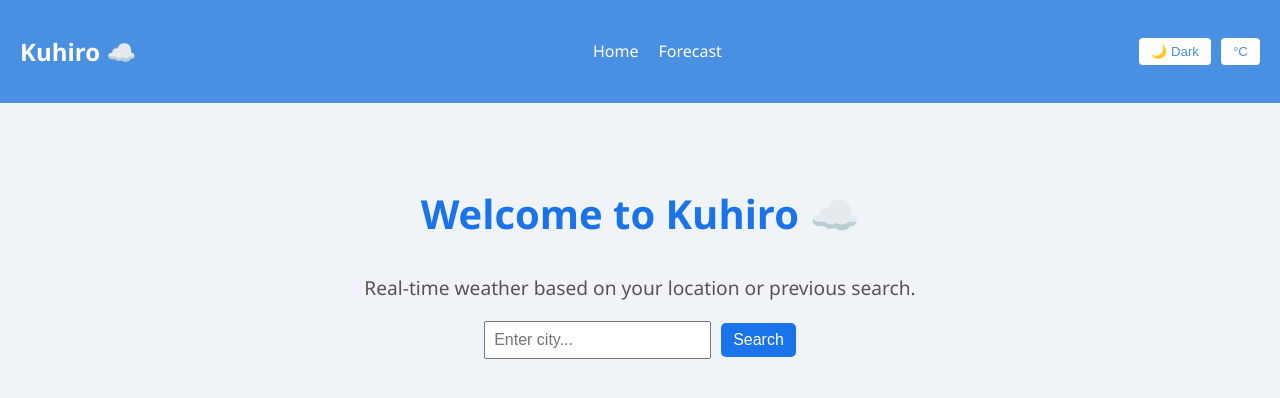
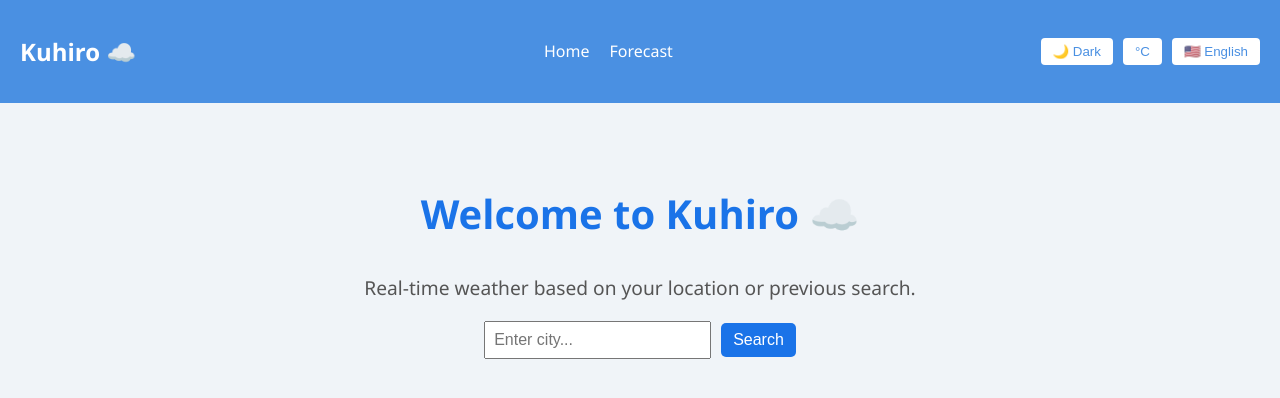
Before and after one commit to Mridulkhanal/kuhiro-weather-app, a React (Create React App) app in the folder frontend/: page / in a window 1280 px wide. Shown: the top 398 px of the page. Built offline with nearby package versions, Linux system fonts and the light colour scheme; no server answers.

Commit message:
Language toggle shows in navbar

```diff
--- a/frontend/src/App.tsx
+++ b/frontend/src/App.tsx
@@ -2,10 +2,12 @@ import { BrowserRouter as Router, Routes, Route } from "react-router-dom";
 import Home from "./pages/Home";
 import Forecast from "./pages/Forecast";
 import Navbar from "./components/Navbar";
-import "./index.css"; // make sure this is imported
+import { LanguageProvider } from "./context/LanguageContext";
+import "./index.css";
 
 function App() {
   return (
+    <LanguageProvider>
       <Router>
         <Navbar />
         <div className="container">
@@ -15,6 +17,7 @@ function App() {
           </Routes>
         </div>
       </Router>
+    </LanguageProvider>
   );
 }
 
--- a/frontend/src/components/Navbar.css
+++ b/frontend/src/components/Navbar.css
@@ -76,3 +76,18 @@ body.dark .unit-toggle {
   background-color: #444;
   color: white;
 }
+
+.lang-toggle {
+  padding: 6px 12px;
+  background-color: white;
+  color: #4a90e2;
+  border: none;
+  border-radius: 4px;
+  cursor: pointer;
+  font-weight: 500;
+}
+
+body.dark .lang-toggle {
+  background-color: #444;
+  color: white;
+}
--- a/frontend/src/components/Navbar.tsx
+++ b/frontend/src/components/Navbar.tsx
@@ -1,5 +1,6 @@
 import { useEffect, useState } from "react";
 import { Link } from "react-router-dom";
+import { useLanguage } from "../context/LanguageContext"; // NEW
 import "./Navbar.css";
 
 const Navbar = () => {
@@ -11,18 +12,15 @@ const Navbar = () => {
     return (localStorage.getItem("kuhiro_unit") as "metric" | "imperial") || "metric";
   });
 
+  const { lang, toggleLang } = useLanguage();
+
   useEffect(() => {
-    if (darkMode) {
-      document.body.classList.add("dark");
-    } else {
-      document.body.classList.remove("dark");
-    }
+    document.body.classList.toggle("dark", darkMode);
     localStorage.setItem("kuhiro_dark_mode", String(darkMode));
   }, [darkMode]);
 
   useEffect(() => {
     localStorage.setItem("kuhiro_unit", unit);
-    // Optionally: Reload page or notify components (see below for logic)
   }, [unit]);
 
   return (
@@ -30,20 +28,21 @@ const Navbar = () => {
       <h1 className="navbar-brand">Kuhiro ☁️</h1>
 
       <ul className="navbar-links">
-        <li><Link to="/">Home</Link></li>
-        <li><Link to="/forecast">Forecast</Link></li>
+        <li><Link to="/">{lang === "ne" ? "गृहपृष्ठ" : "Home"}</Link></li>
+        <li><Link to="/forecast">{lang === "ne" ? "पूर्वानुमान" : "Forecast"}</Link></li>
       </ul>
 
       <div className="toggle-group">
-        <button className="dark-toggle" onClick={() => setDarkMode(prev => !prev)}>
+        <button className="dark-toggle" onClick={() => setDarkMode((prev) => !prev)}>
           {darkMode ? "☀️ Light" : "🌙 Dark"}
         </button>
 
-        <button
-          className="unit-toggle"
-          onClick={() => setUnit(prev => (prev === "metric" ? "imperial" : "metric"))}
-        >
+        <button className="unit-toggle" onClick={() => setUnit(prev => prev === "metric" ? "imperial" : "metric")}>
           {unit === "metric" ? "°C" : "°F"}
+        </button>
+
+        <button className="lang-toggle" onClick={toggleLang}>
+          {lang === "ne" ? "🇳🇵 नेपाली" : "🇺🇸 English"}
         </button>
       </div>
     </nav>
--- /dev/null
+++ b/frontend/src/context/LanguageContext.tsx
@@ -0,0 +1,41 @@
+import { createContext, useContext, useState, useEffect } from "react";
+
+type Lang = "en" | "ne";
+
+const defaultLang = (): Lang => {
+  const saved = localStorage.getItem("kuhiro_lang");
+  if (saved === "ne" || saved === "en") return saved as Lang;
+  return navigator.language.startsWith("ne") ? "ne" : "en";
+};
+
+const LanguageContext = createContext<{
+  lang: Lang;
+  toggleLang: () => void;
+}>({
+  lang: "en",
+  toggleLang: () => {},
+});
+
+export const useLanguage = () => useContext(LanguageContext);
+
+export const LanguageProvider = ({ children }: { children: React.ReactNode }) => {
+  const [lang, setLang] = useState<Lang>(defaultLang);
+
+  const toggleLang = () => {
+    setLang((prev) => {
+      const newLang = prev === "en" ? "ne" : "en";
+      localStorage.setItem("kuhiro_lang", newLang);
+      return newLang;
+    });
+  };
+
+  useEffect(() => {
+    localStorage.setItem("kuhiro_lang", lang);
+  }, [lang]);
+
+  return (
+    <LanguageContext.Provider value={{ lang, toggleLang }}>
+      {children}
+    </LanguageContext.Provider>
+  );
+};
```
Lines whose indentation alone changed are shown as unchanged.
